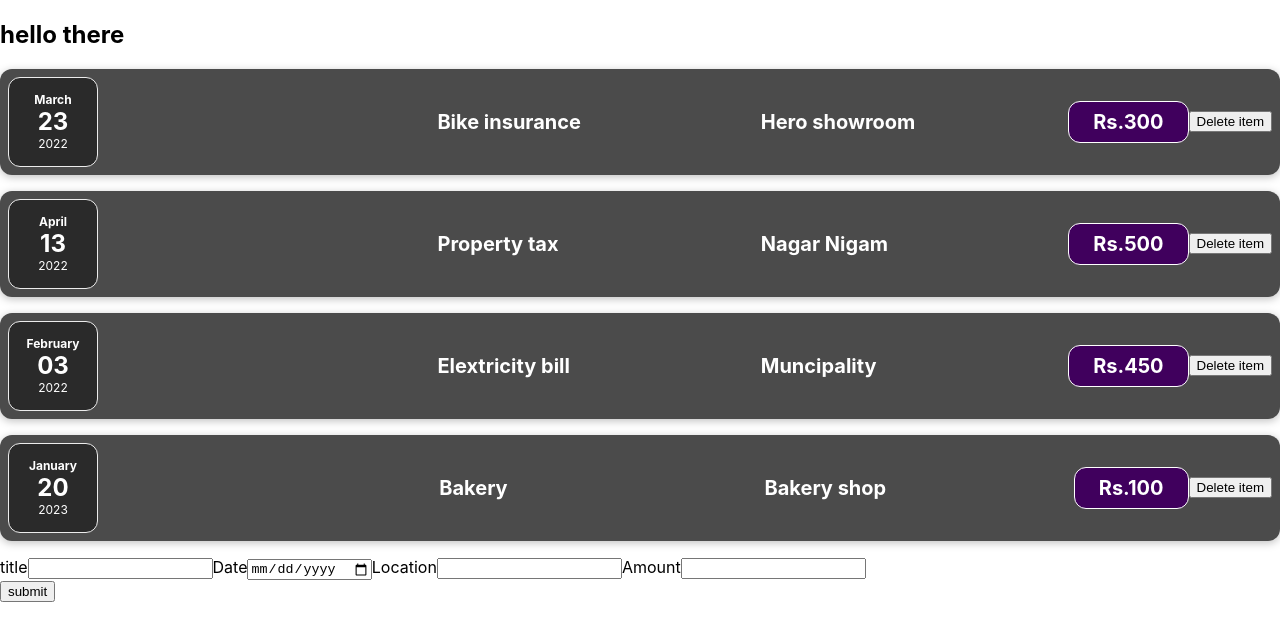
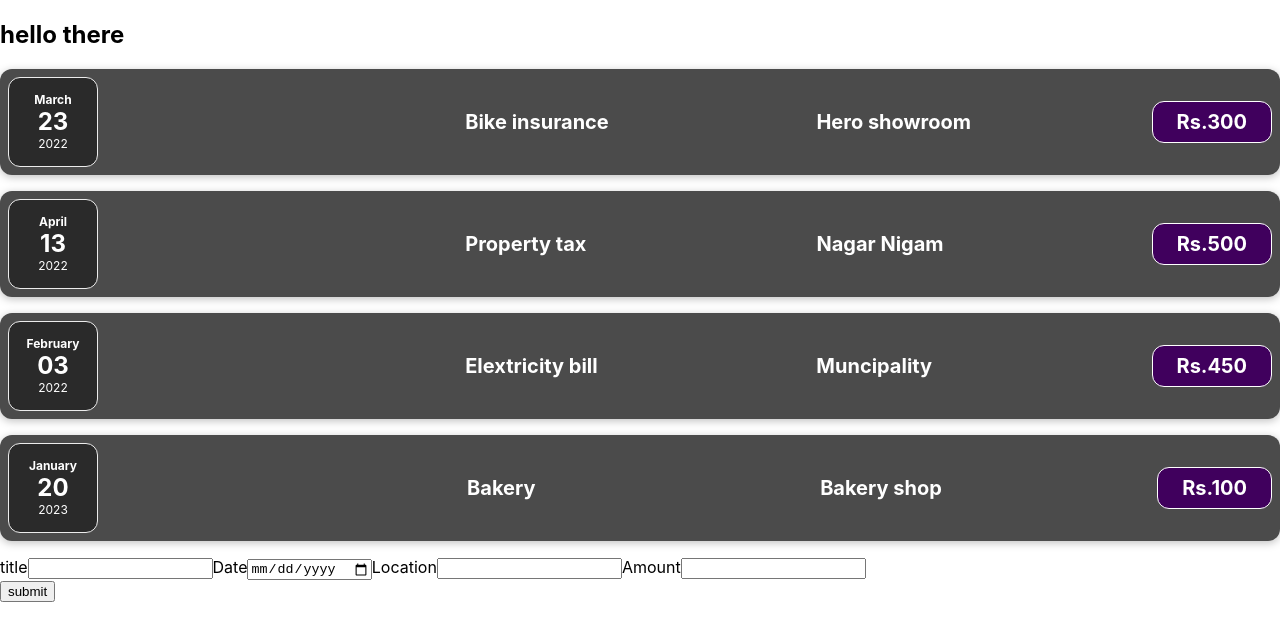
Before and after one commit to NSINGHRAJPUT/reactfromscratch, a React (Create React App) app: page / in a window 1280 px wide. Shown: the top 640 px of the page. Built offline with nearby package versions, Linux system fonts and the light colour scheme.

Commit message:
stateinNewComponent

```diff
--- a/src/components/ExpenseItem/ExpenseItem.js
+++ b/src/components/ExpenseItem/ExpenseItem.js
@@ -6,9 +6,6 @@ import { useState } from "react";
 
 const ExpenseItem = (props) => {
   const [amount, setAmount] = useState(props.amount);
-  const clickHandler = () => {
-    setAmount(100);
-  };
   return (
     <Card className="expense-item">
       <ExpenseDate date={props.date} />
@@ -17,7 +14,6 @@ const ExpenseItem = (props) => {
         expenseLocation={props.expenseLocation}
         amount={amount}
       />
-      <button onClick={clickHandler}>Delete item</button>
     </Card>
   );
 };
```
